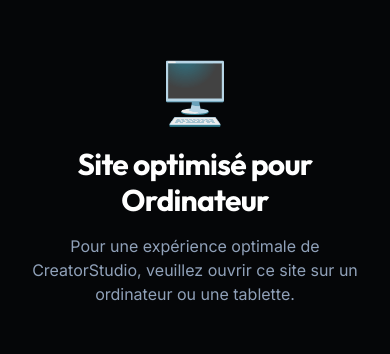
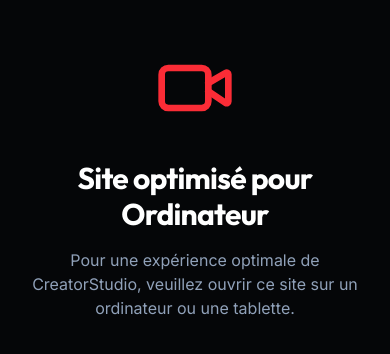
Before and after one commit to NdarawFall/youtube_tools, a Next.js app: page /mobile-restricted in a window 390 px wide. Shown: the part 238-592 px from the top of the page. Built offline with nearby package versions, Linux system fonts and the light colour scheme.

Commit message:
feat: ajouter logo video sur page restriction mobile

```diff
--- a/src/app/mobile-restricted/page.tsx
+++ b/src/app/mobile-restricted/page.tsx
@@ -1,7 +1,9 @@
+import { Video } from 'lucide-react';
+
 export default function MobileRestrictedPage() {
   return (
     <div className="min-h-screen bg-[#050608] flex flex-col items-center justify-center p-6 text-center text-slate-200">
-      <div className="text-6xl mb-6">🖥️</div>
+      <Video className="w-20 h-20 text-red-500 mb-8" />
       <h1 className="text-3xl font-bold mb-4 text-white">Site optimisé pour Ordinateur</h1>
       <p className="text-slate-400 max-w-sm">
         Pour une expérience optimale de CreatorStudio, veuillez ouvrir ce site sur un ordinateur ou une tablette.
```
